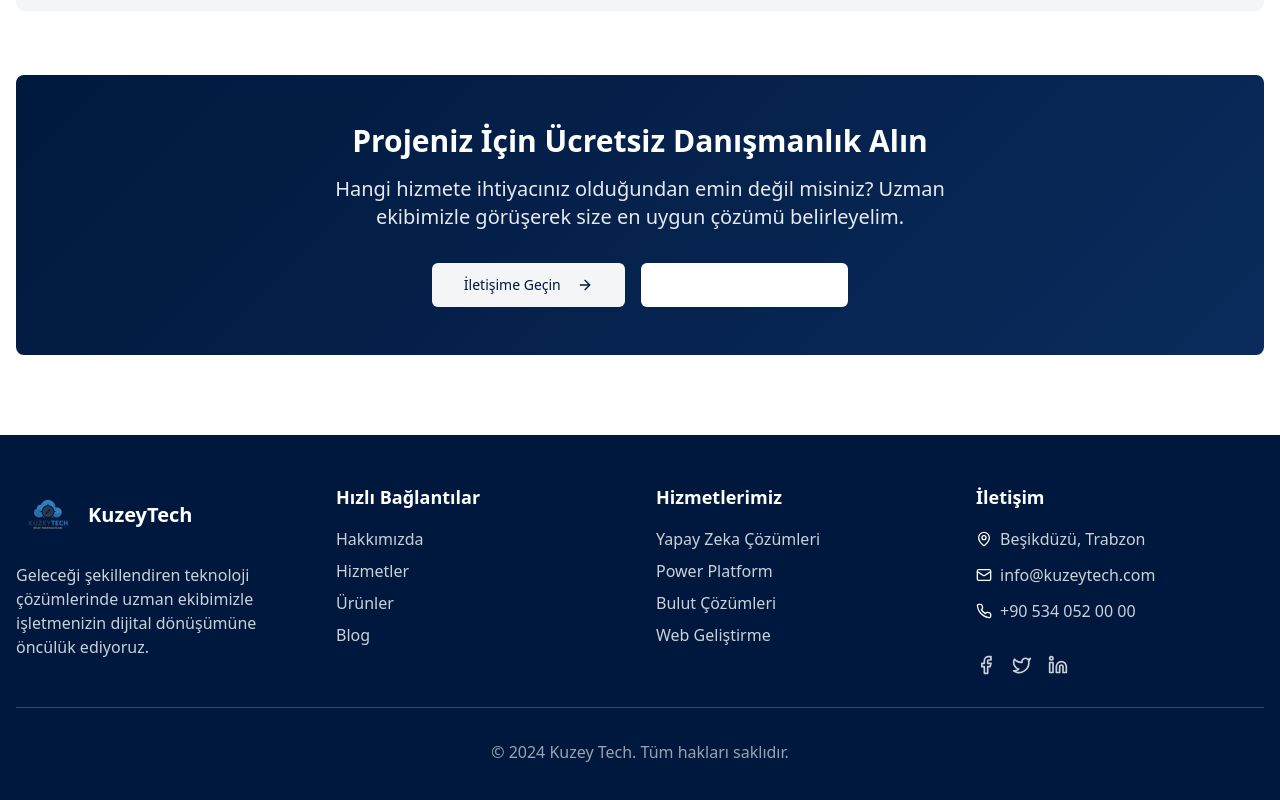
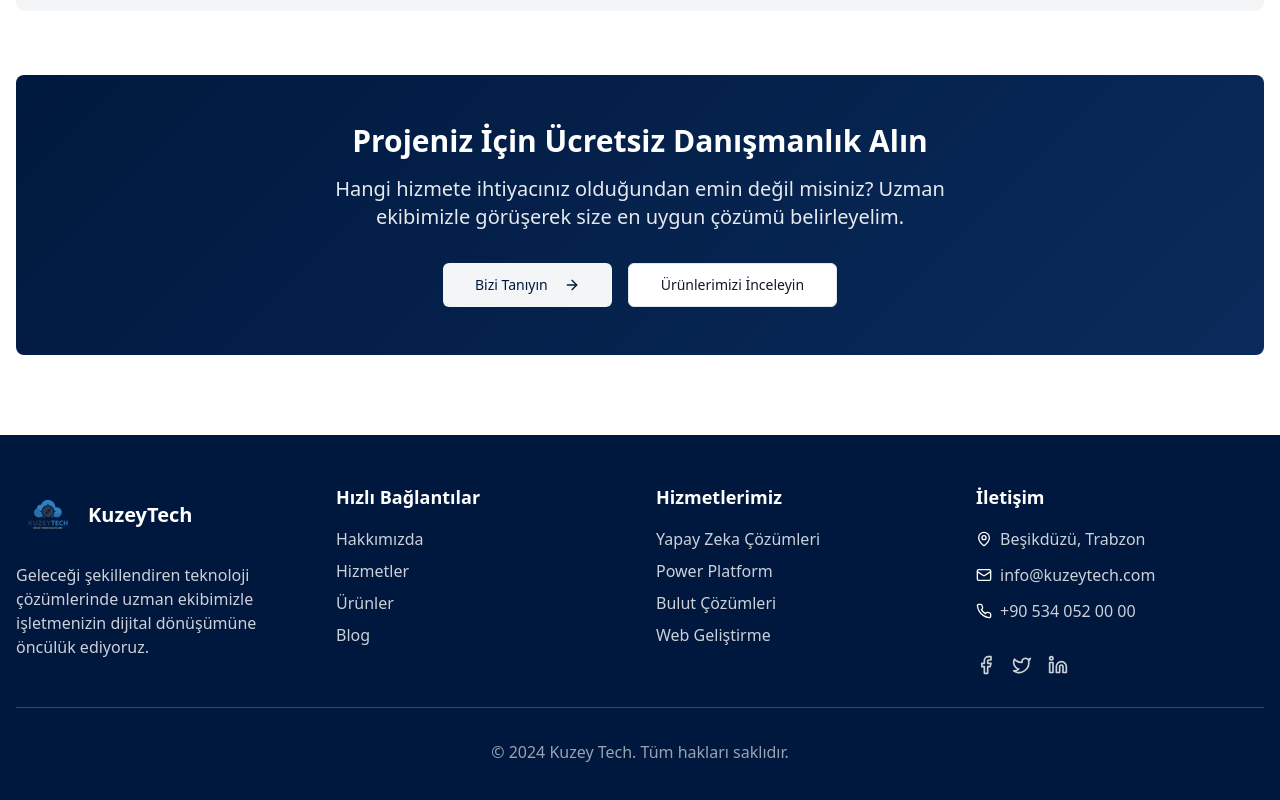
Before and after one commit to mhmtalitas/kuzeytech, a React (Vite) app: page /hizmetler in a window 1280 px wide. Shown: the part 2847-3647 px from the top of the page. Built offline with nearby package versions, Linux system fonts and the light colour scheme.

Commit message:
Hizmetler sayfasındaki Ürünlerimizi İnceleyin butonu metni sürekli görünür hale getirildi.

```diff
--- a/src/pages/Services.tsx
+++ b/src/pages/Services.tsx
@@ -291,12 +291,12 @@ const Services = () => {
           <div className="space-x-4">
             <Button asChild size="lg" variant="secondary">
               <Link to="/iletisim">
-                İletişime Geçin
+                Bizi Tanıyın
                 <ArrowRight className="ml-2 h-4 w-4" />
               </Link>
             </Button>
-            <Button asChild size="lg" variant="default" className="bg-primary-foreground hover:bg-primary-foreground/90">
-              <Link to="/products" className="text-black">Ürünlerimizi İnceleyin</Link>
+            <Button asChild size="lg" variant="outline">
+              <Link to="/products" className="text-gray-900">Ürünlerimizi İnceleyin</Link>
             </Button>
           </div>
         </section>
```
